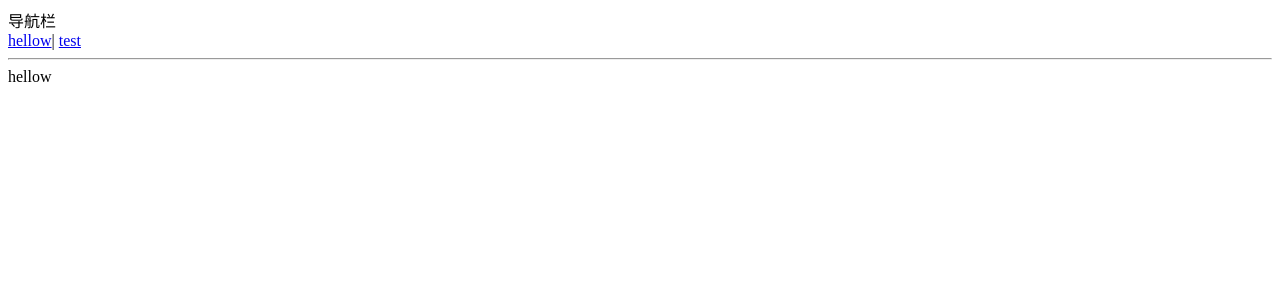
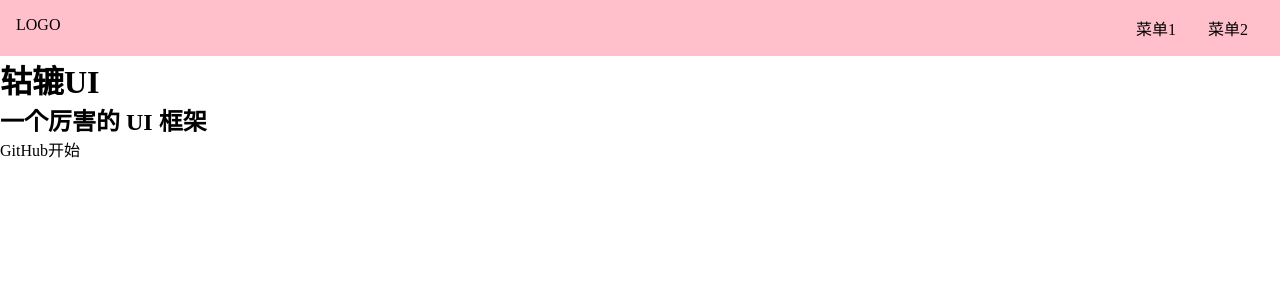
Before and after one commit to 332862394/jl-vue3-ui, a Vue app: page / in a window 1280 px wide. Shown: the top 300 px of the page. Built offline with nearby package versions, Linux system fonts and the light colour scheme.

Commit message:
封装topnav组件

```diff
--- a/package.json
+++ b/package.json
@@ -7,6 +7,7 @@
     "preview": "vite preview"
   },
   "dependencies": {
+    "sass": "^1.45.2",
     "vue": "^3.2.25",
     "vue-router": "^4.0.12"
   },
--- a/src/App.vue
+++ b/src/App.vue
@@ -1,11 +1,6 @@
 <script setup lang="ts">
-import HelloW2 from "./components/HelloW2.vue";
 </script>
 
 <template>
-  <div>导航栏</div>
-  <router-link to="/">hellow</router-link>|
-  <router-link to="/xxx">test</router-link>
-  <hr />
   <router-view />
 </template>
--- a/src/components/HelloWorld.vue
+++ /dev/null
@@ -1,52 +0,0 @@
-<script setup lang="ts">
-import { ref } from 'vue'
-
-defineProps<{ msg: string }>()
-
-const count = ref(0)
-</script>
-
-<template>
-  <h1>{{ msg }}</h1>
-
-  <p>
-    Recommended IDE setup:
-    <a href="https://code.visualstudio.com/" target="_blank">VSCode</a>
-    +
-    <a href="https://github.com/johnsoncodehk/volar" target="_blank">Volar</a>
-  </p>
-
-  <p>See <code>README.md</code> for more information.</p>
-
-  <p>
-    <a href="https://vitejs.dev/guide/features.html" target="_blank">
-      Vite Docs
-    </a>
-    |
-    <a href="https://v3.vuejs.org/" target="_blank">Vue 3 Docs</a>
-  </p>
-
-  <button type="button" @click="count++">count is: {{ count }}</button>
-  <p>
-    Edit
-    <code>components/HelloWorld.vue</code> to test hot module replacement.
-  </p>
-</template>
-
-<style scoped>
-a {
-  color: #42b983;
-}
-
-label {
-  margin: 0 0.5em;
-  font-weight: bold;
-}
-
-code {
-  background-color: #eee;
-  padding: 2px 4px;
-  border-radius: 4px;
-  color: #304455;
-}
-</style>
--- a/src/components/Hellow2.vue
+++ /dev/null
@@ -1,13 +0,0 @@
-<template>
-    <div>
-hellow
-    </div>
-</template>
-
-<script setup>
-
-</script>
-
-<style lang="scss" scoped>
-
-</style>ƒ
--- /dev/null
+++ b/src/components/Topnav.vue
@@ -0,0 +1,32 @@
+<template>
+  <div class="topnav">
+    <div class="logo">LOGO</div>
+    <ul class="menu">
+      <li>菜单1</li>
+      <li>菜单2</li>
+    </ul>
+  </div>
+</template>
+
+<script setup lang="ts">
+</script>
+
+<style scoped lang="scss">
+.topnav {
+  background: pink;
+  display: flex;
+  padding: 16px;
+  > .logo {
+    max-width: 6em;
+    margin-right: auto;
+  }
+  > .menu {
+    display: flex;
+    white-space: nowrap;
+    flex-wrap: nowrap;
+    > li {
+      margin: 0 1em;
+    }
+  }
+}
+</style>
--- a/src/components/tese2.vue
+++ /dev/null
@@ -1,9 +0,0 @@
-<template>
-  <div>hi</div>
-</template>
-
-<script setup>
-</script>
-
-<style lang="scss" scoped>
-</style>
--- /dev/null
+++ b/src/index.scss
@@ -0,0 +1,16 @@
+* {
+  margin: 0;
+  padding: 0;
+  box-sizing: border-box;
+}
+ul,
+ol {
+  list-style: none;
+}
+a {
+  text-decoration: none;
+  color: inherit;
+  &:hover {
+    border-bottom: 1px solid;
+  }
+}
--- a/src/main.ts
+++ b/src/main.ts
@@ -1,14 +1,15 @@
 import { createApp } from 'vue'
 import App from './App.vue'
+import './index.scss'
 import { createWebHashHistory, createRouter } from 'vue-router'
-import Hellow from './components/Hellow2.vue'
-import test from './components/tese2.vue'
+import Home from './views/Home.vue'
+import Doc from './views/Doc.vue'
 
 const history = createWebHashHistory()
 const router = createRouter({
     history: history,
-    routes: [{ path: '/', component: Hellow },
-    { path: '/xxx', component: test }]
+    routes: [{ path: '/', component: Home },
+    { path: '/doc', component: Doc }]
 })
 const app = createApp(App)
 app.use(router)
--- /dev/null
+++ b/src/views/Doc.vue
@@ -0,0 +1,16 @@
+<template>
+  <div>
+    <Topnav />
+    <div class="content">
+      <aside>边栏</aside>
+      <main>主内容</main>
+    </div>
+  </div>
+</template>
+
+<script setup lang="ts">
+import Topnav from "../components/Topnav.vue";
+</script>
+
+<style lang="scss" scoped>
+</style>
--- /dev/null
+++ b/src/views/Home.vue
@@ -0,0 +1,18 @@
+<template>
+  <div>
+    <Topnav />
+    <div class="banner">
+      <h1>轱辘UI</h1>
+      <h2>一个厉害的 UI 框架</h2>
+      <p class="actions">
+        <a>GitHub</a>
+        <a>开始</a>
+      </p>
+    </div>
+  </div>
+</template>
+<script setup lang="ts">
+import Topnav from "../components/Topnav.vue";
+</script>
+<style lang="scss" scoped>
+</style>
```
Also changed, not shown: 1 other file (tests, documents, lock files or other folders).
